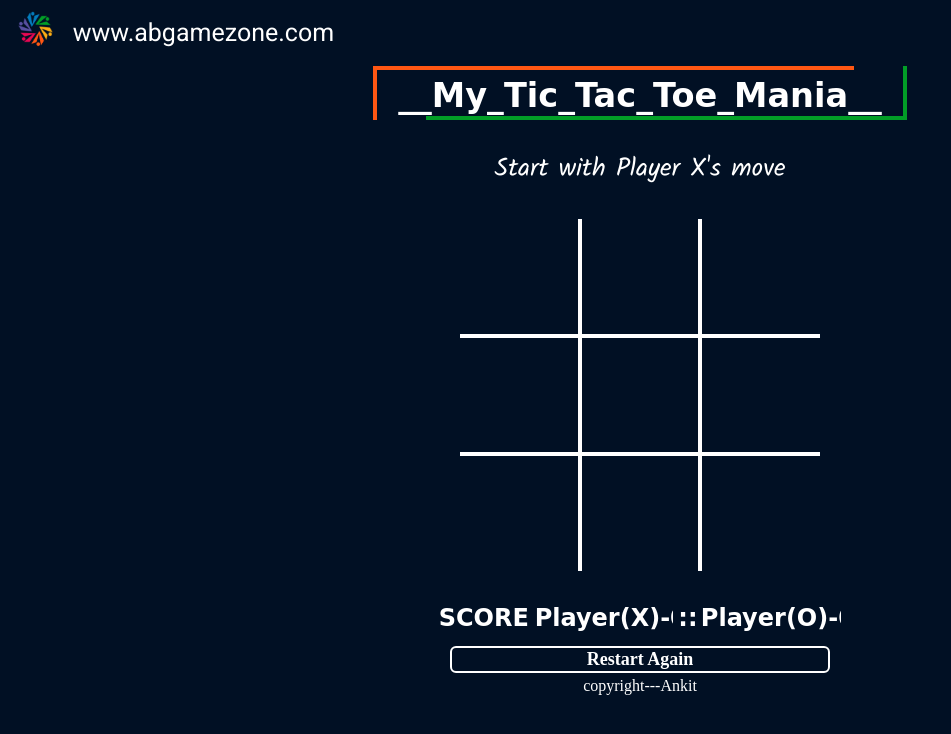
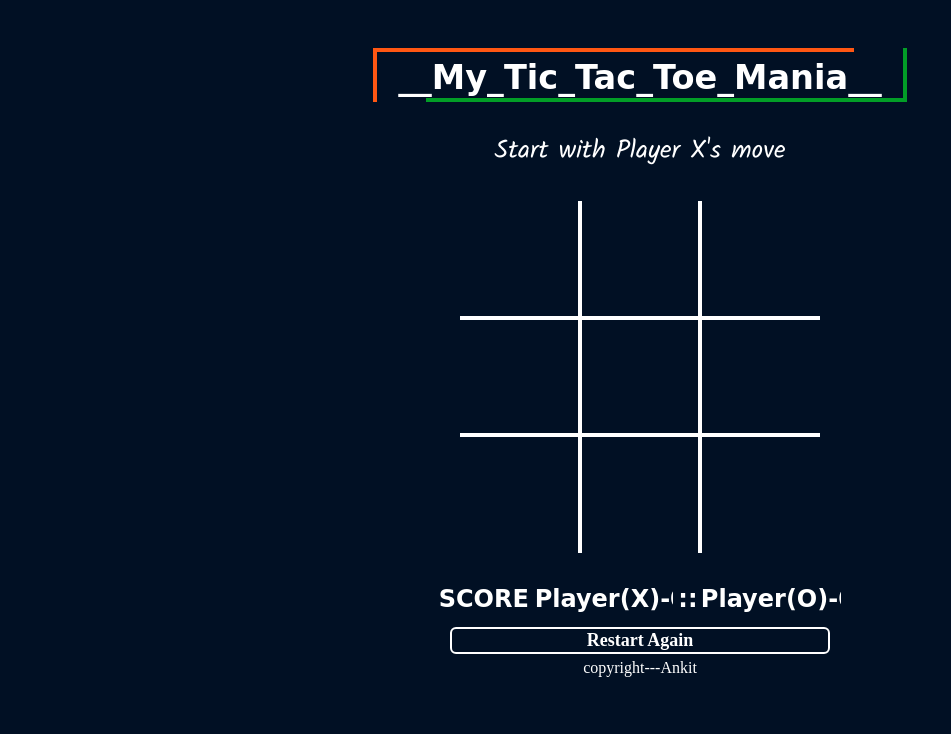
Before and after one commit to ankitkr0051/tic-tac-toe, a plain HTML site: page index.html in a window 1280 px wide. Shown: the whole page, without its empty margins (0-951 px from the left). Drawn offline with Linux system fonts and the light colour scheme; a web font is replaced by a local one.

Commit message:
nav change

```diff
--- a/index.html
+++ b/index.html
@@ -10,12 +10,12 @@
   </head>
   <body>
     <main>
-      <nav>
+      <!-- <nav>
         <ul>
           <li><img src="logo.png" /></li>
           <li id="logo-heading">www.abgamezone.com</li>
         </ul>
-      </nav>
+      </nav> -->
 
       <div class="gameContainer">
         <div class="heading">
--- a/style.css
+++ b/style.css
@@ -62,7 +62,9 @@ nav ul {
   width: 85%;
   display: flex;
   flex-direction: column;
-  margin-top: 12px;
+  margin-top: auto;
+  margin-bottom: auto;
+
   align-items: center;
   /* justify-content: center; */
   /* flex-wrap: nowrap; */
```
